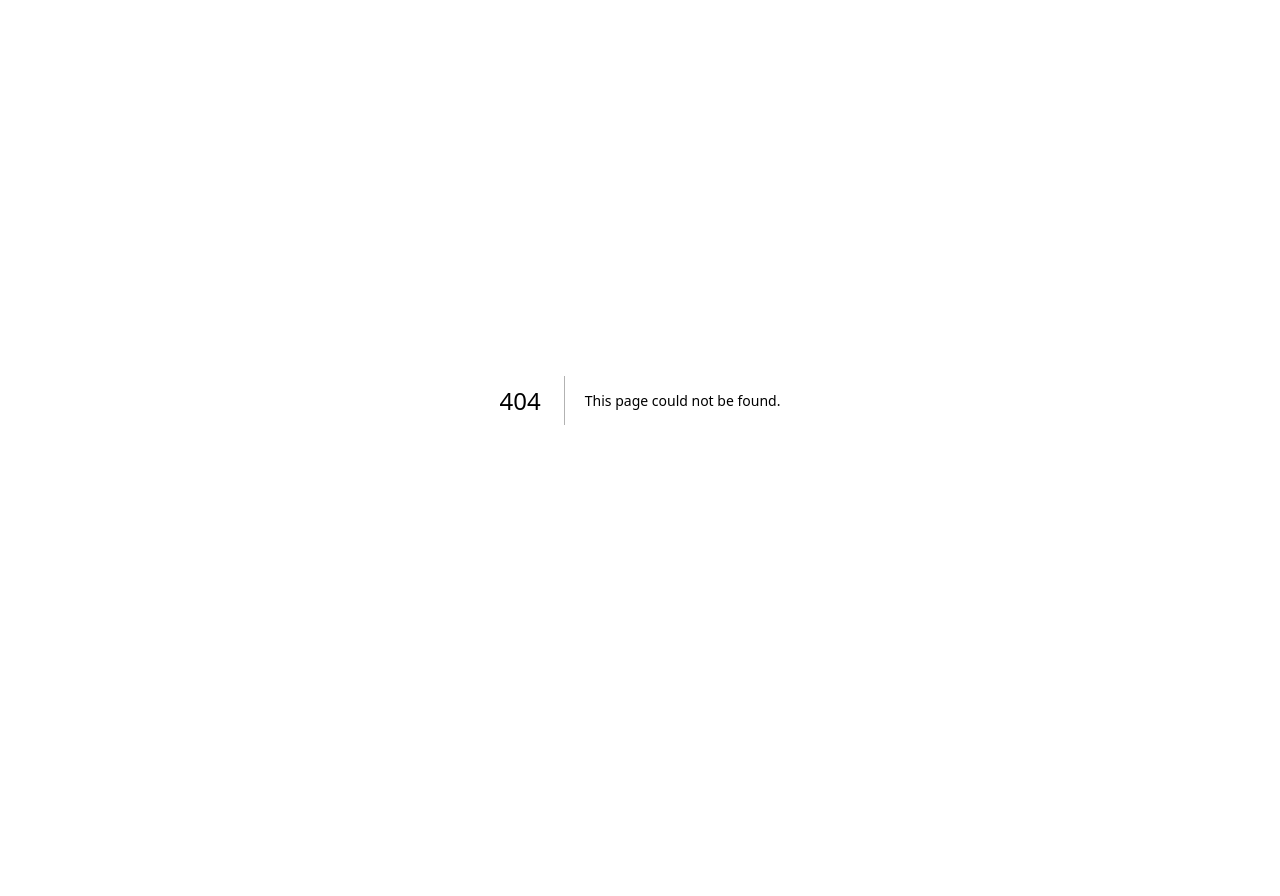
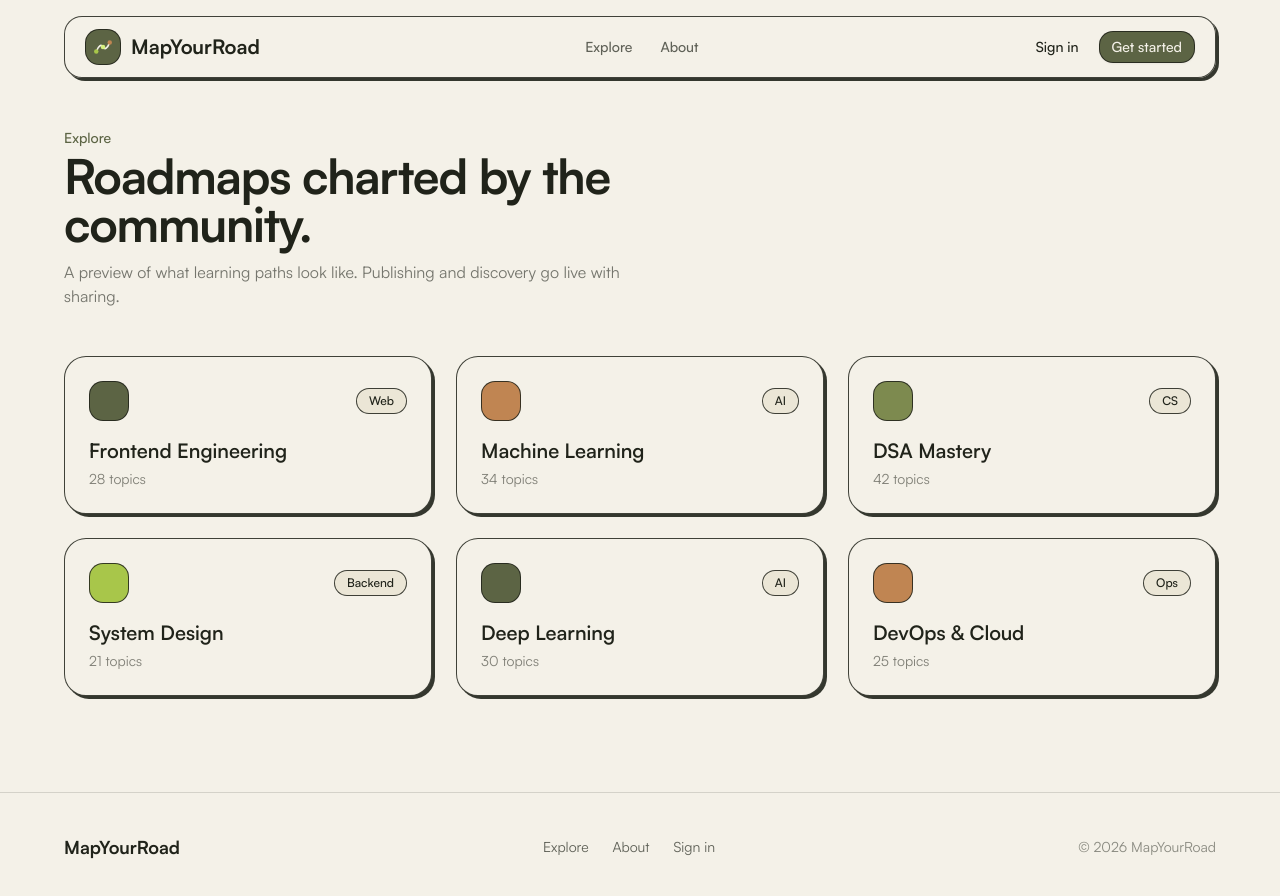
Before and after one commit to sreyashp07/MapYourRoad, a Next.js app: page /explore in a window 1280 px wide. Before the commit this address had no page. Shown: the top 896 px of the page. Before the commit the page ends 800 px from the top, so only its background shows below. Built offline with nearby package versions, Linux system fonts and the light colour scheme.

Commit message:
feat(pages): add Explore + About pages in olive/cream theme

```diff
--- /dev/null
+++ b/src/app/about/page.tsx
@@ -0,0 +1,47 @@
+import Link from "next/link";
+import { Navbar } from "@/components/landing/navbar";
+import { Footer } from "@/components/landing/footer";
+import { Button } from "@/components/ui/button";
+
+export const metadata = { title: "About" };
+
+export default function AboutPage() {
+  return (
+    <>
+      <Navbar />
+      <main className="bg-cream px-4 pt-32 pb-24 sm:px-6">
+        <div className="mx-auto max-w-3xl">
+          <p className="text-olive text-sm font-medium">About</p>
+          <h1 className="font-display text-ink mt-1 text-4xl leading-tight font-bold tracking-tight sm:text-5xl">
+            Learning is a path, not a list.
+          </h1>
+          <div className="text-ink/70 mt-8 space-y-6 text-lg leading-relaxed">
+            <p>
+              Most learning resources hand you a flat checklist. But knowledge
+              isn’t flat — topics branch, depend on each other, and connect in
+              ways a list can’t show.
+            </p>
+            <p>
+              MapYourRoad turns any subject into a living map. Each topic is a
+              node, each dependency an edge, laid out on an infinite canvas you
+              can build, track, and share — whether you’re learning frontend,
+              machine learning, system design, or charting your own research.
+            </p>
+            <p>
+              Mark nodes as you master them and watch your road light up. The
+              goal is simple: make the shape of what you’re learning visible.
+            </p>
+          </div>
+          <Button
+            asChild
+            size="lg"
+            className="sb-border sb-shadow bg-olive text-cream hover:bg-olive-deep mt-10 rounded-xl"
+          >
+            <Link href="/register">Start your map</Link>
+          </Button>
+        </div>
+      </main>
+      <Footer />
+    </>
+  );
+}
--- /dev/null
+++ b/src/app/explore/page.tsx
@@ -0,0 +1,57 @@
+import { Navbar } from "@/components/landing/navbar";
+import { Footer } from "@/components/landing/footer";
+
+export const metadata = { title: "Explore" };
+
+const SAMPLES = [
+  { title: "Frontend Engineering", nodes: 28, tag: "Web", c: "#5c6444" },
+  { title: "Machine Learning", nodes: 34, tag: "AI", c: "#c08552" },
+  { title: "DSA Mastery", nodes: 42, tag: "CS", c: "#7d8a4f" },
+  { title: "System Design", nodes: 21, tag: "Backend", c: "#a8c64a" },
+  { title: "Deep Learning", nodes: 30, tag: "AI", c: "#5c6444" },
+  { title: "DevOps & Cloud", nodes: 25, tag: "Ops", c: "#c08552" },
+];
+
+export default function ExplorePage() {
+  return (
+    <>
+      <Navbar />
+      <main className="bg-cream px-4 pt-32 pb-24 sm:px-6">
+        <div className="mx-auto max-w-6xl">
+          <p className="text-olive text-sm font-medium">Explore</p>
+          <h1 className="font-display text-ink mt-1 max-w-2xl text-4xl font-bold tracking-tight sm:text-5xl">
+            Roadmaps charted by the community.
+          </h1>
+          <p className="text-ink/60 mt-3 max-w-xl">
+            A preview of what learning paths look like. Publishing and discovery
+            go live with sharing.
+          </p>
+
+          <div className="mt-12 grid gap-6 sm:grid-cols-2 lg:grid-cols-3">
+            {SAMPLES.map((s) => (
+              <div
+                key={s.title}
+                className="sb-border sb-shadow bg-cream rounded-3xl p-6"
+              >
+                <div className="flex items-center justify-between">
+                  <span
+                    className="sb-border inline-flex h-10 w-10 items-center justify-center rounded-xl"
+                    style={{ backgroundColor: s.c }}
+                  />
+                  <span className="sb-border bg-cream-deep text-ink rounded-full px-3 py-1 text-xs font-medium">
+                    {s.tag}
+                  </span>
+                </div>
+                <h3 className="font-display text-ink mt-4 text-xl font-semibold">
+                  {s.title}
+                </h3>
+                <p className="text-ink/55 mt-1 text-sm">{s.nodes} topics</p>
+              </div>
+            ))}
+          </div>
+        </div>
+      </main>
+      <Footer />
+    </>
+  );
+}
```
